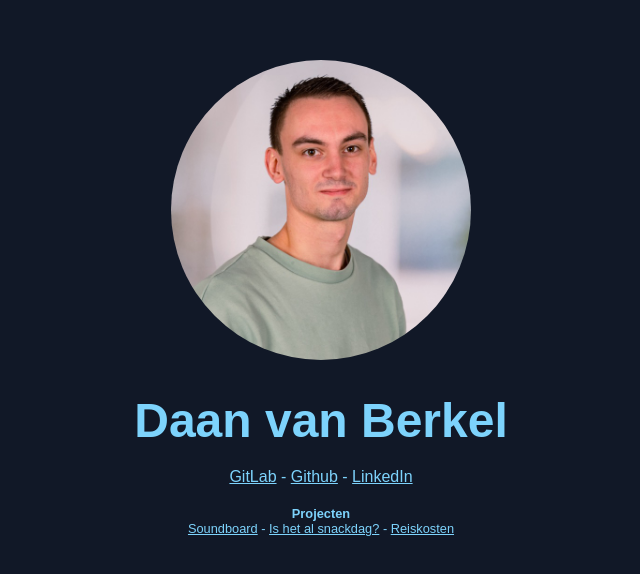
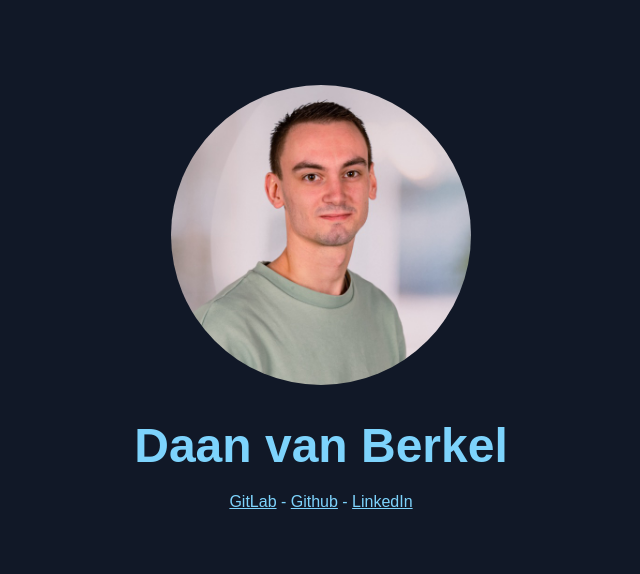
Before and after one commit to daanvanberkel/daanvanberkel.nl, a plain HTML site: page public/index.html in a window 1280 px wide. Shown: the part 102-676 px from the top of the page, without its empty margins (319-959 px from the left). Drawn offline with Linux system fonts and the light colour scheme.

Commit message:
Update index.html

```diff
--- a/public/index.html
+++ b/public/index.html
@@ -58,12 +58,5 @@
         <a href="https://github.com/daanvanberkel" target="_blank" rel="noopener">Github</a> -
         <a href="https://www.linkedin.com/in/daan-van-berkel-435770211/" target="_blank" rel="noopener">LinkedIn</a>
     </div>
-
-    <div class="projects">
-        <div class="title">Projecten</div>
-        <a href="https://soundboard.daanvanberkel.nl" target="_blank" rel="noopener">Soundboard</a> -
-        <a href="https://www.ishetalsnackdag.nl" target="_blank" rel="noopener">Is het al snackdag?</a> -
-        <a href="https://www.reiskosten.net" target="_blank" rel="noopener">Reiskosten</a>
-    </div>
 </body>
 </html>
```
